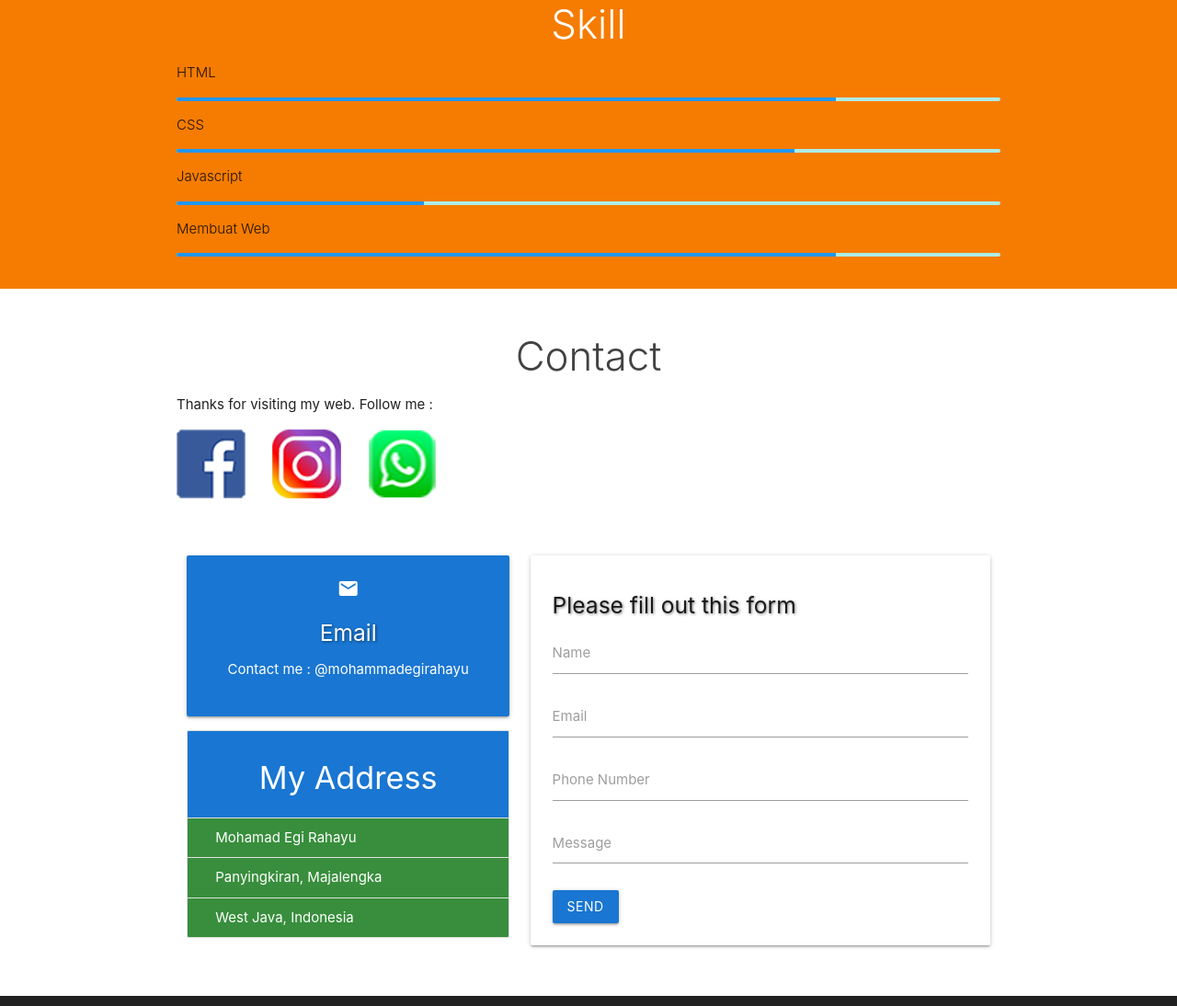
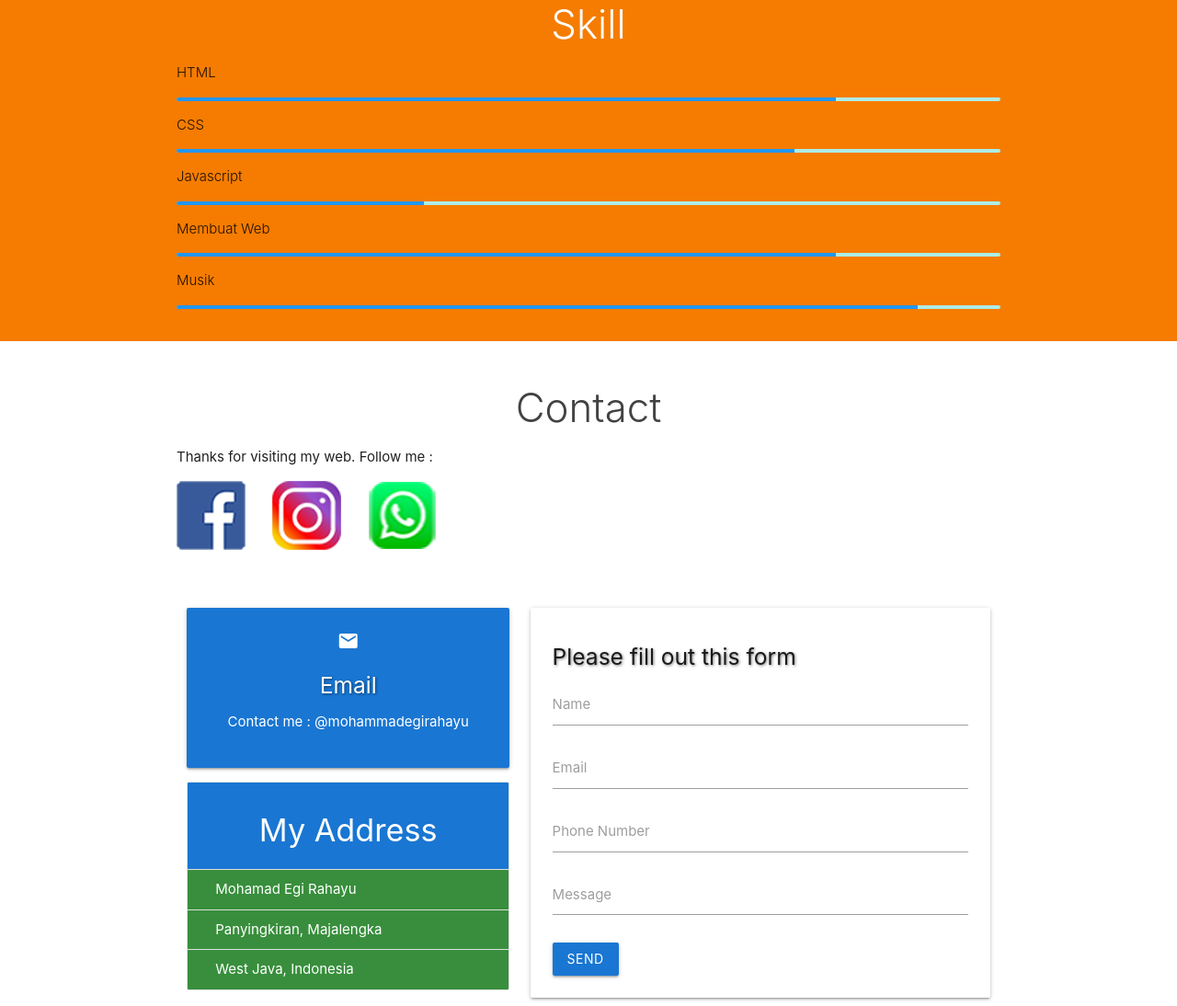
Before and after one commit to Egirahayu/tubes2_itw_203040045, a plain HTML site: page index.html in a window 1280 px wide. Shown: the part 1897-2991 px from the top of the page at 92% size. Drawn offline with Linux system fonts and the light colour scheme.

Commit message:
mengubah assets

```diff
--- a/index.html
+++ b/index.html
@@ -127,6 +127,10 @@
                 <div class="progress">
                     <div class="determinate blue" style="width: 80%"></div>
                 </div>
+                <p>Musik</p>
+                <div class="progress">
+                    <div class="determinate blue" style="width: 90%"></div>
+                </div>
             </div>
         </div>
     </section>
```
Also changed, not shown: assets/assets.txt.
